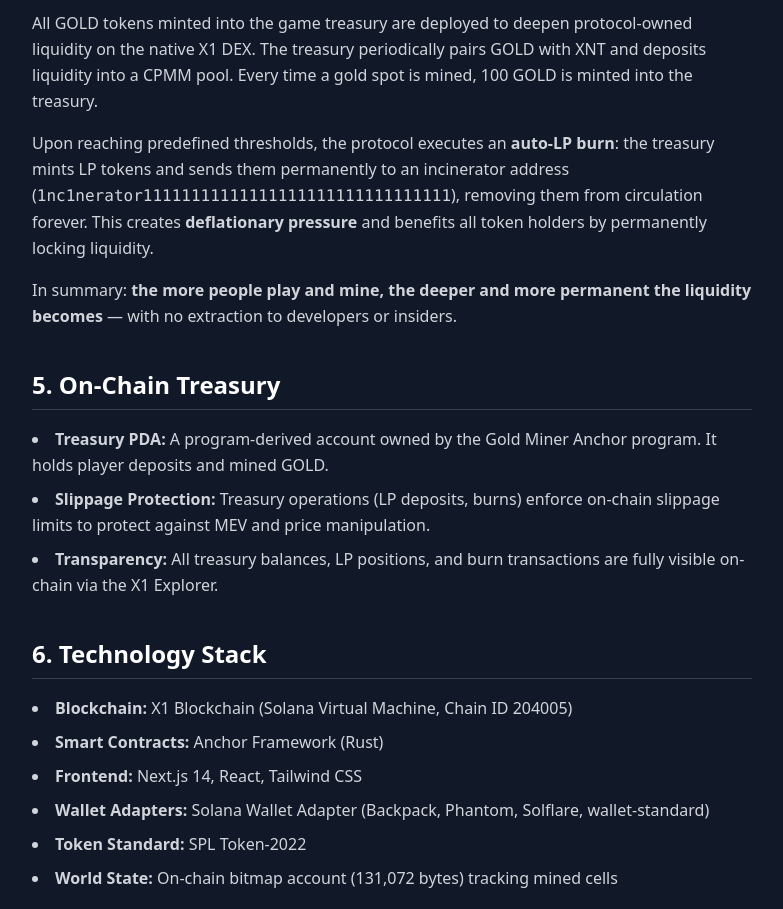
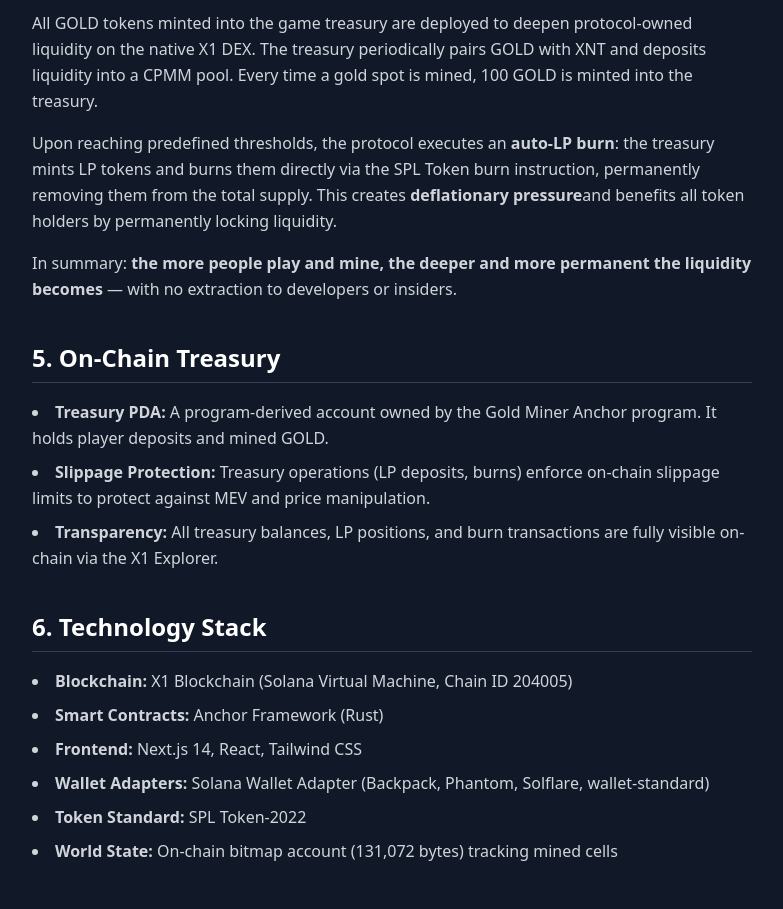
Before and after one commit to silvercrypto888/gold-miner, a Next.js app in the folder app/: page /litepaper in a window 1280 px wide. Shown: the part 1520-2429 px from the top of the page, without its empty margins (248-1031 px from the left). Built offline with nearby package versions, Linux system fonts and the light colour scheme.

Commit message:
docs(litepaper): update LP burn description — now burns via SPL Token burn instruction instead of incinerator address

```diff
--- a/app/src/app/litepaper/page.tsx
+++ b/app/src/app/litepaper/page.tsx
@@ -123,10 +123,9 @@
           </p>
           <p className="text-gray-300 leading-relaxed mb-4">
             Upon reaching predefined thresholds, the protocol executes an <strong>auto-LP burn</strong>:
-            the treasury mints LP tokens and sends them permanently to an incinerator address
-            (<code>1nc1nerator11111111111111111111111111111111</code>), removing them from circulation
-            forever. This creates <strong>deflationary pressure</strong> and benefits all token holders by
-            permanently locking liquidity.
+            the treasury mints LP tokens and burns them directly via the SPL Token burn instruction,
+            permanently removing them from the total supply. This creates <strong>deflationary pressure</strong>
+            and benefits all token holders by permanently locking liquidity.
           </p>
           <p className="text-gray-300 leading-relaxed">
             In summary: <strong>the more people play and mine, the deeper and more permanent the
```
